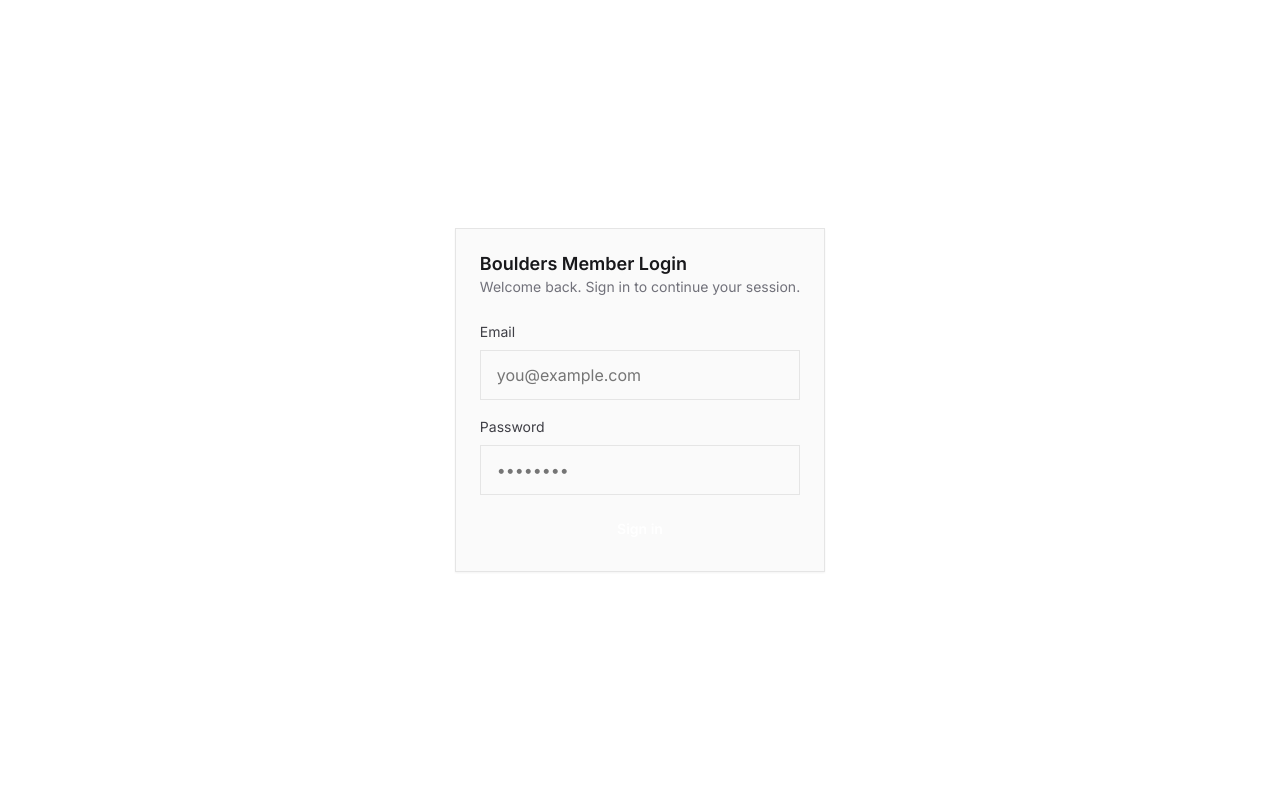
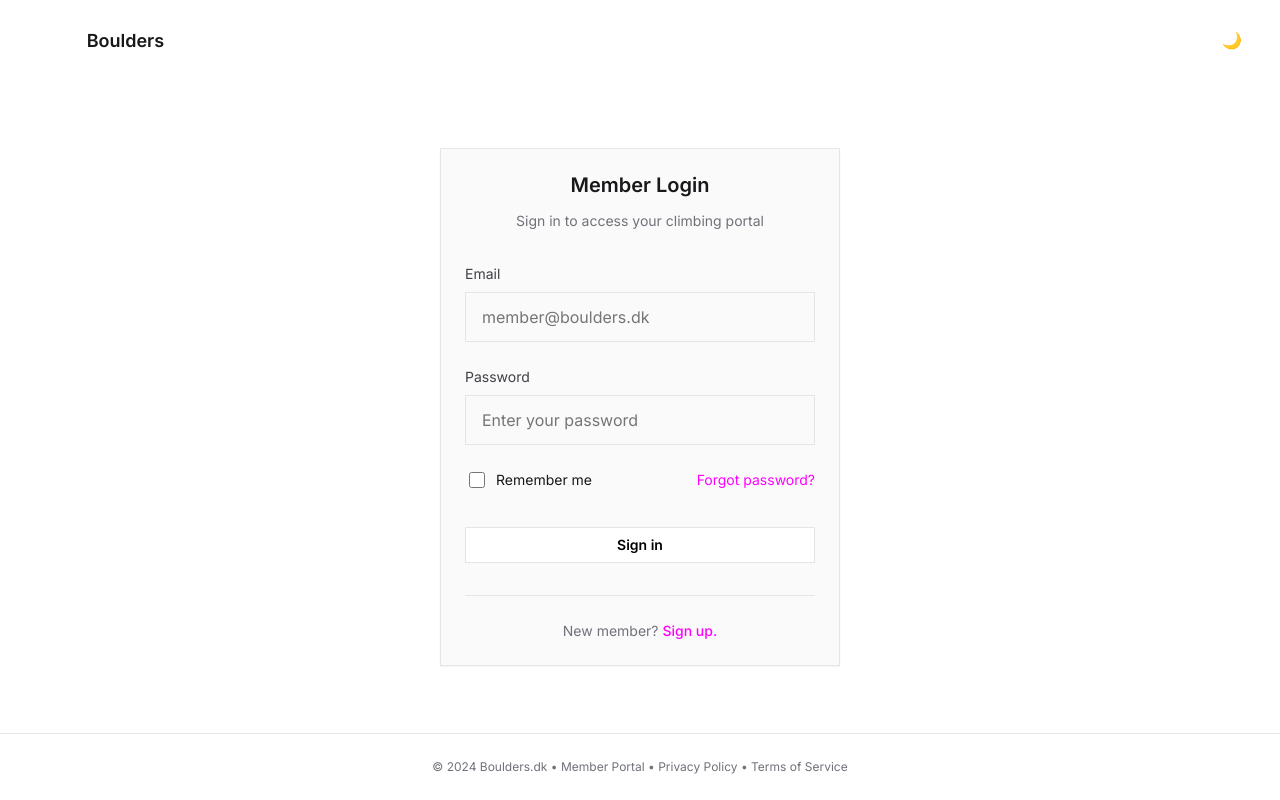
Before and after one commit to spaceface7264/bouldersnetwork, a React (Vite) app: page /login in a window 1280 px wide. Built offline with nearby package versions, Linux system fonts and the light colour scheme; grey boxes are pictures that could not be loaded.

Commit message:
Add Boulders logo to login page header
- Replace text-only Boulders branding with logo + text combination
- Add theme-aware logo styling for light/dark mode
- Maintain consistent branding across login and main app
- Logo appears in header alongside theme toggle

```diff
--- a/src/pages/login/LoginPage.tsx
+++ b/src/pages/login/LoginPage.tsx
@@ -3,6 +3,7 @@ import { useNavigate } from 'react-router-dom'
 import { Card } from '@/components/ui/Card'
 import { Input } from '@/components/ui/Input'
 import { Button } from '@/components/ui/Button'
+import { ThemeToggle } from '@/context/ThemeContext'
 
 export function LoginPage() {
   const navigate = useNavigate()
@@ -16,36 +17,217 @@ export function LoginPage() {
     <div
       style={{
         minHeight: '100vh',
+        display: 'flex',
+        flexDirection: 'column',
+        background: 'var(--color-bg)',
+      }}
+    >
+      {/* Header with theme toggle */}
+      <header
+        style={{
+          padding: 'var(--spacing-lg) var(--spacing-xl)',
+          display: 'flex',
+          justifyContent: 'space-between',
+          alignItems: 'center',
+        }}
+      >
+        <div
+          style={{
+            display: 'flex',
+            alignItems: 'center',
+            gap: 'var(--spacing-sm)',
+          }}
+        >
+          <img
+            src="https://storage.googleapis.com/boulderscss/logo-flat-white.png"
+            alt="Boulders Logo"
+            className="login-logo"
+            style={{
+              height: '32px',
+              width: 'auto',
+            }}
+          />
+          <span
+            style={{
+              fontSize: 'var(--font-size-lg)',
+              fontWeight: 600,
+              color: 'var(--color-text-primary)',
+            }}
+          >
+            Boulders
+          </span>
+        </div>
+        <ThemeToggle />
+      </header>
+
+      {/* Main content */}
+      <div
+        style={{
+          flex: 1,
           display: 'grid',
           placeItems: 'center',
           padding: 'var(--spacing-xl)',
         }}
       >
-      <Card
-        title="Boulders Member Login"
-        subtitle="Welcome back. Sign in to continue your session."
+        <div style={{ width: '100%', maxWidth: '400px' }}>
+          <Card>
+            <div style={{ marginBottom: 'var(--spacing-xl)', textAlign: 'center' }}>
+              <h1
+                style={{
+                  fontSize: 'var(--font-size-xl)',
+                  fontWeight: 600,
+                  color: 'var(--color-text-primary)',
+                  marginBottom: 'var(--spacing-sm)',
+                }}
               >
+                Member Login
+              </h1>
+              <p
+                style={{
+                  fontSize: 'var(--font-size-sm)',
+                  color: 'var(--color-text-muted)',
+                  margin: 0,
+                }}
+              >
+                Sign in to access your climbing portal
+              </p>
+            </div>
+
             <form
               onSubmit={handleSubmit}
-          style={{ display: 'grid', gap: 'var(--spacing-md)' }}
+              style={{ display: 'grid', gap: 'var(--spacing-lg)' }}
             >
               <Input
                 id="email"
                 type="email"
                 label="Email"
                 required
-            placeholder="you@example.com"
+                placeholder="member@boulders.dk"
               />
               <Input
                 id="password"
                 type="password"
                 label="Password"
                 required
-            placeholder="••••••••"
+                placeholder="Enter your password"
               />
-          <Button type="submit">Sign in</Button>
+
+              <div
+                style={{
+                  display: 'flex',
+                  alignItems: 'center',
+                  justifyContent: 'space-between',
+                  fontSize: 'var(--font-size-sm)',
+                }}
+              >
+                <label
+                  style={{
+                    display: 'flex',
+                    alignItems: 'center',
+                    gap: 'var(--spacing-xs)',
+                    cursor: 'pointer',
+                  }}
+                >
+                  <input
+                    type="checkbox"
+                    style={{
+                      width: '16px',
+                      height: '16px',
+                      borderRadius: '3px',
+                    }}
+                  />
+                  Remember me
+                </label>
+                <a
+                  href="#"
+                  style={{
+                    color: 'var(--color-primary)',
+                    textDecoration: 'none',
+                  }}
+                >
+                  Forgot password?
+                </a>
+              </div>
+
+              <Button
+                type="submit"
+                variant="secondary"
+                style={{
+                  marginTop: 'var(--spacing-sm)',
+                  backgroundColor: 'white',
+                  color: 'black',
+                  border: '1px solid #e5e5e5'
+                }}
+              >
+                Sign in
+              </Button>
             </form>
+
+            <div
+              style={{
+                marginTop: 'var(--spacing-xl)',
+                paddingTop: 'var(--spacing-lg)',
+                borderTop: '1px solid var(--color-border)',
+                textAlign: 'center',
+              }}
+            >
+              <p
+                style={{
+                  fontSize: 'var(--font-size-sm)',
+                  color: 'var(--color-text-muted)',
+                  margin: 0,
+                }}
+              >
+                New member?{' '}
+                <a
+                  href="#"
+                  style={{
+                    color: 'var(--color-primary)',
+                    textDecoration: 'none',
+                    fontWeight: 500,
+                  }}
+                >
+                  Sign up.
+                </a>
+              </p>
+            </div>
           </Card>
+        </div>
+      </div>
+
+      {/* Footer */}
+      <footer
+        style={{
+          padding: 'var(--spacing-lg) var(--spacing-xl)',
+          textAlign: 'center',
+          fontSize: 'var(--font-size-xs)',
+          color: 'var(--color-text-muted)',
+          borderTop: '1px solid var(--color-border)',
+        }}
+      >
+        <p style={{ margin: 0 }}>
+          © 2024 Boulders.dk • Member Portal •{' '}
+          <a
+            href="#"
+            style={{
+              color: 'inherit',
+              textDecoration: 'none',
+            }}
+          >
+            Privacy Policy
+          </a>
+          {' • '}
+          <a
+            href="#"
+            style={{
+              color: 'inherit',
+              textDecoration: 'none',
+            }}
+          >
+            Terms of Service
+          </a>
+        </p>
+      </footer>
     </div>
   )
 }
--- a/src/routes/MainLayout.tsx
+++ b/src/routes/MainLayout.tsx
@@ -32,7 +32,6 @@ export function MainLayout() {
             alt="Boulders Logo"
             className="app-logo-image"
           />
-          Boulders Member
         </div>
         <nav className="app-nav">
           {navigation.map((item) => (
--- a/src/styles/components.css
+++ b/src/styles/components.css
@@ -195,3 +195,14 @@
   box-shadow: var(--shadow-lg);
   padding: var(--spacing-xl);
 }
+
+/* Login Page Logo */
+.login-logo {
+  /* Light theme: invert the logo to make it dark */
+  filter: brightness(0) invert(1);
+}
+
+/* Dark theme: keep the logo white */
+[data-theme="dark"] .login-logo {
+  filter: none;
+}
```
Lines whose indentation alone changed are shown as unchanged.
